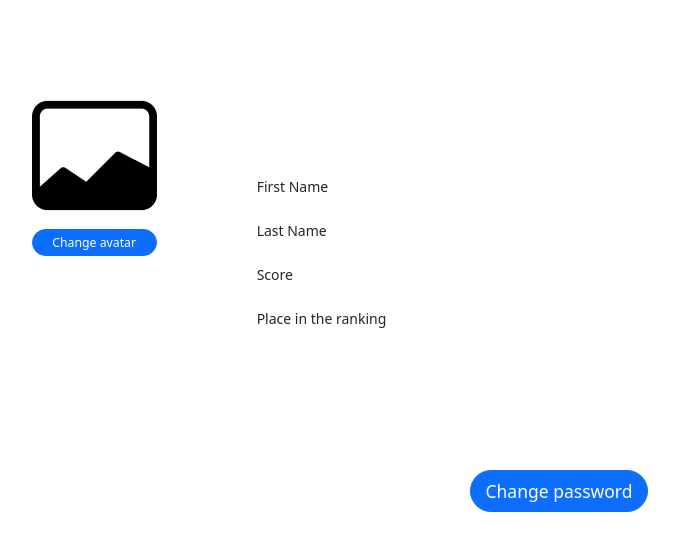
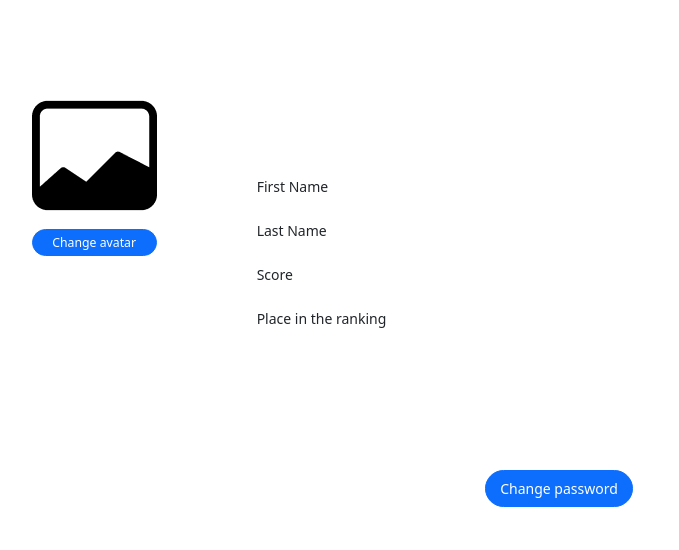
Before and after one commit to Solomii/team-project, a React (Create React App) app: page / in a window 1280 px wide. Shown: the top 550 px of the page, without its empty margins (431-1110 px from the left). Built offline with nearby package versions, Linux system fonts and the light colour scheme.

Commit message:
[#22] Add size to text button

```diff
--- a/src/components/button/ProfileButtons/ProfileButtonChangeAvatar/ProfileButtonChangeAvatar.js
+++ b/src/components/button/ProfileButtons/ProfileButtonChangeAvatar/ProfileButtonChangeAvatar.js
@@ -4,7 +4,7 @@ import React from "react";
 export const ProfileButtonChangeAvatar = () => {
   return (
     <>
-      <button type="submit" class="btn btn-primary rounded-pill btn-sm">
+      <button type="submit" class="btn btn-primary rounded-pill btn-sm font-size:smaller">
        Change avatar
       </button>
     </>
--- a/src/components/button/ProfileButtons/ProfileButtonChangePassword/ProfileButtonChangePassword.js
+++ b/src/components/button/ProfileButtons/ProfileButtonChangePassword/ProfileButtonChangePassword.js
@@ -2,10 +2,10 @@ import React from "react";
 
 export const ProfileButtonChangePassword = () => {
   return (
-    <>
-      <button type="submit" class="btn btn-primary rounded-pill btn-lg">
+    <div>
+      <button type="submit"  class="btn btn-primary rounded-pill btn-lg fs-6">
        Change password
       </button>
-    </>
+    </div>
   );
 };
```
